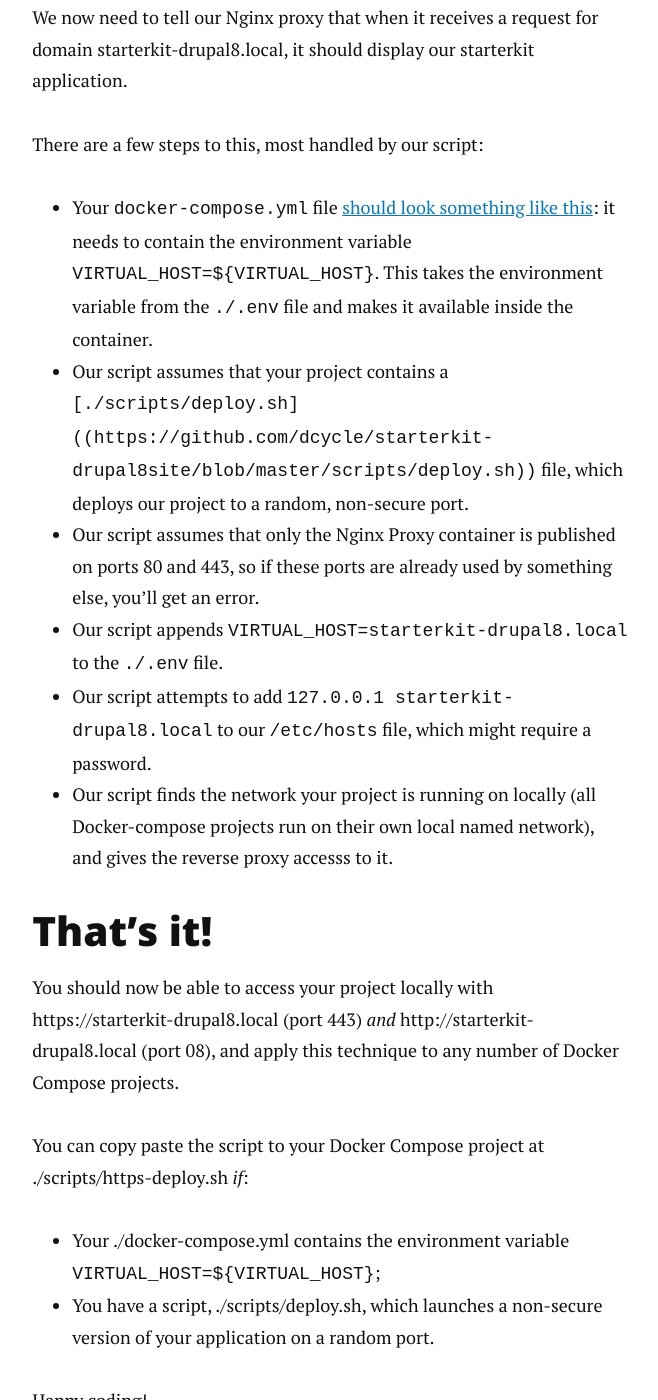
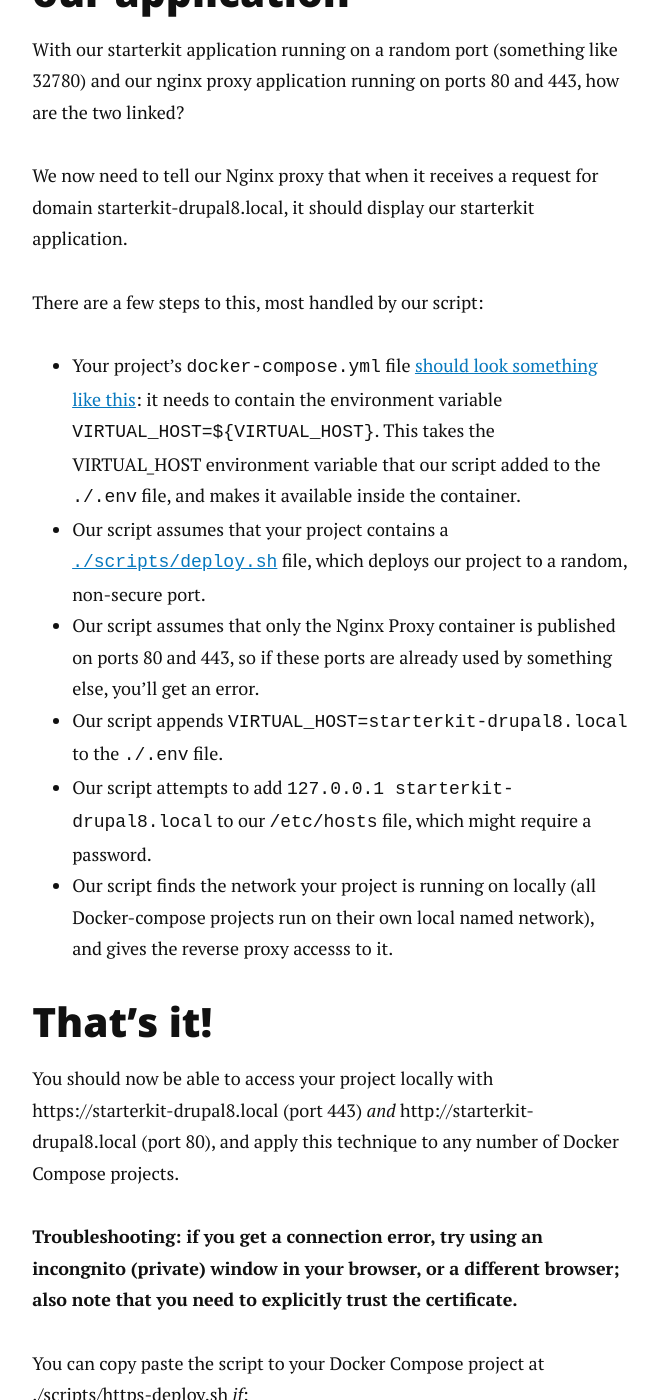
Before and after one commit to alberto56/dcycleblog, a Jekyll site: the page built from _posts/2018-10-27-local-https-docker-compose.md, in a window 1280 px wide and 1400 px high, scrolled down 6218 px. Shown: the whole window, without its empty margins (310-968 px from the left). Built offline with Jekyll 4.4.1, drawn with Linux system fonts in a browser that asks for light colours; nearby versions of some CDN libraries; comment, search, counter and statistics services are not loaded; some of the changed text lies outside the part shown.

Commit message:
Update 2018-10-27-local-https-docker-compose.md

```diff
--- a/_posts/2018-10-27-local-https-docker-compose.md
+++ b/_posts/2018-10-27-local-https-docker-compose.md
@@ -26,18 +26,20 @@
 
 After a few minutes you will be able to access a Drupal environment on http://my-website.local and https://my-website.local. For https, you will need to explicitly accept the certificate in the browser, because it's self-signed.
 
-Being a security-councious developer, you probably read through  [`./scripts/https-deploy.sh`](https://github.com/dcycle/starterkit-drupal8site/blob/master/scripts/https-deploy.sh) before running it on your computer. If you haven't, you are encouraged to do so now, as we will be explaining how it works in this article.
+**Troubleshooting: if you get a connection error, try using an incongnito (private) window in your browser, or a different browser.**
+
+Being a security-conscious developer, you probably read through  [`./scripts/https-deploy.sh`](https://github.com/dcycle/starterkit-drupal8site/blob/master/scripts/https-deploy.sh) before running it on your computer. If you haven't, you are encouraged to do so now, as we will be explaining how it works in this article.
 
 You cannot use Let's Encrypt locally
 -----
 
-I often see questions related to setting up Let's Encrypt for local development. This is not possible because the idea behind Let's Encrypt is to certify that you own the domain on which you're working; because no one uniquely owns _localhost_, no one can get a certificate for it.
+I often see questions related to setting up Let's Encrypt for local development. This is not possible because the idea behind Let's Encrypt is to certify that you own the domain on which you're working; because no one uniquely owns _localhost_, or _my-project.local_, no one can get a certificate for it.
 
 For local development, the Let's Encrypt folks suggest using [trusted, self-signed certificates instead](https://letsencrypt.org/docs/certificates-for-localhost/), which is what we are doing in our script.
 
-(If you are interested in setting up Let's Encrypt for a publicly-available domain, this article is not for you. You might be interested, instead, in [Letsencrypt HTTPS for Drupal on Docker](https://blog.dcycle.com/blog/170a6078/letsencrypt-drupal-docker/) and [Deploying Letsencrypt with Docker-Compose](http://blog.dcycle.com/blog/7f3ea9e1/letsencrypt-docker-compose/.)
+(If you are interested in setting up Let's Encrypt for a publicly-available domain, this article is not for you. You might be interested, instead, in [Letsencrypt HTTPS for Drupal on Docker](https://blog.dcycle.com/blog/170a6078/letsencrypt-drupal-docker/) and [Deploying Letsencrypt with Docker-Compose](http://blog.dcycle.com/blog/7f3ea9e1/letsencrypt-docker-compose/).)
 
-Make sure your projects works _without_ https first
+Make sure your project works _without_ https first
 -----
 
 So let's look at how the [`./scripts/https-deploy.sh`](https://github.com/dcycle/starterkit-drupal8site/blob/master/scripts/https-deploy.sh) script we used above works.
@@ -93,9 +95,9 @@
 Launching the Nginx reverse proxy
 -----
 
-To me the terms "proxy" and "reverse proxy" are not intuitive, at least to me. I'll try to demystify them here.
+To me the terms "proxy" and "reverse proxy" are not intuitive. I'll try to demystify them here.
 
-The term "proxy" means something which represents something else, but it is already widely used to denote a web client being hidden from the user. So, a server might deliver content to a proxy which then delivers it to the end user, thereby _hiding the end user from the server_.
+The term "proxy" means something which represents something else; that term is already widely used to denote a web client being hidden from the user. So, a server might deliver content to a proxy which then delivers it to the end user, thereby _hiding the end user from the server_.
 
 In our case we want to do the reverse: the client (you) is not placing a proxy in front of it; rather the _application_ is placing a proxy in front of it, thereby _hiding the project server from the browser_: the browser communicates with Nginx, and Nginx communicates with your project.
 
@@ -112,8 +114,8 @@
 
 There are a few steps to this, most handled by our script:
 
-* Your `docker-compose.yml` file [should look something like this](https://github.com/dcycle/starterkit-drupal8site/blob/master/docker-compose.yml): it needs to contain the environment variable `VIRTUAL_HOST=${VIRTUAL_HOST}`. This takes the environment variable from the `./.env` file and makes it available inside the container.
-* Our script assumes that your project contains a `[./scripts/deploy.sh]((https://github.com/dcycle/starterkit-drupal8site/blob/master/scripts/deploy.sh))` file, which deploys our project to a random, non-secure port.
+* Your project's `docker-compose.yml` file [should look something like this](https://github.com/dcycle/starterkit-drupal8site/blob/master/docker-compose.yml): it needs to contain the environment variable `VIRTUAL_HOST=${VIRTUAL_HOST}`. This takes the VIRTUAL_HOST environment variable that our script added to the `./.env` file, and makes it available inside the container.
+* Our script assumes that your project contains a [`./scripts/deploy.sh`]((https://github.com/dcycle/starterkit-drupal8site/blob/master/scripts/deploy.sh)) file, which deploys our project to a random, non-secure port.
 * Our script assumes that only the Nginx Proxy container is published on ports 80 and 443, so if these ports are already used by something else, you'll get an error.
 * Our script appends `VIRTUAL_HOST=starterkit-drupal8.local` to the `./.env` file.
 * Our script attempts to add `127.0.0.1 starterkit-drupal8.local` to our `/etc/hosts` file, which might require a password.
@@ -122,7 +124,9 @@
 That's it!
 -----
 
-You should now be able to access your project locally with https://starterkit-drupal8.local (port 443) _and_ http://starterkit-drupal8.local (port 08), and apply this technique to any number of Docker Compose projects.
+You should now be able to access your project locally with https://starterkit-drupal8.local (port 443) _and_ http://starterkit-drupal8.local (port 80), and apply this technique to any number of Docker Compose projects.
+
+**Troubleshooting: if you get a connection error, try using an incongnito (private) window in your browser, or a different browser; also note that you need to explicitly trust the certificate.**
 
 You can copy paste the script to your Docker Compose project at ./scripts/https-deploy.sh _if_:
 
```
Also changed, not shown: other parts of _posts/2018-10-27-local-https-docker-compose.md (+1 -1 lines).
